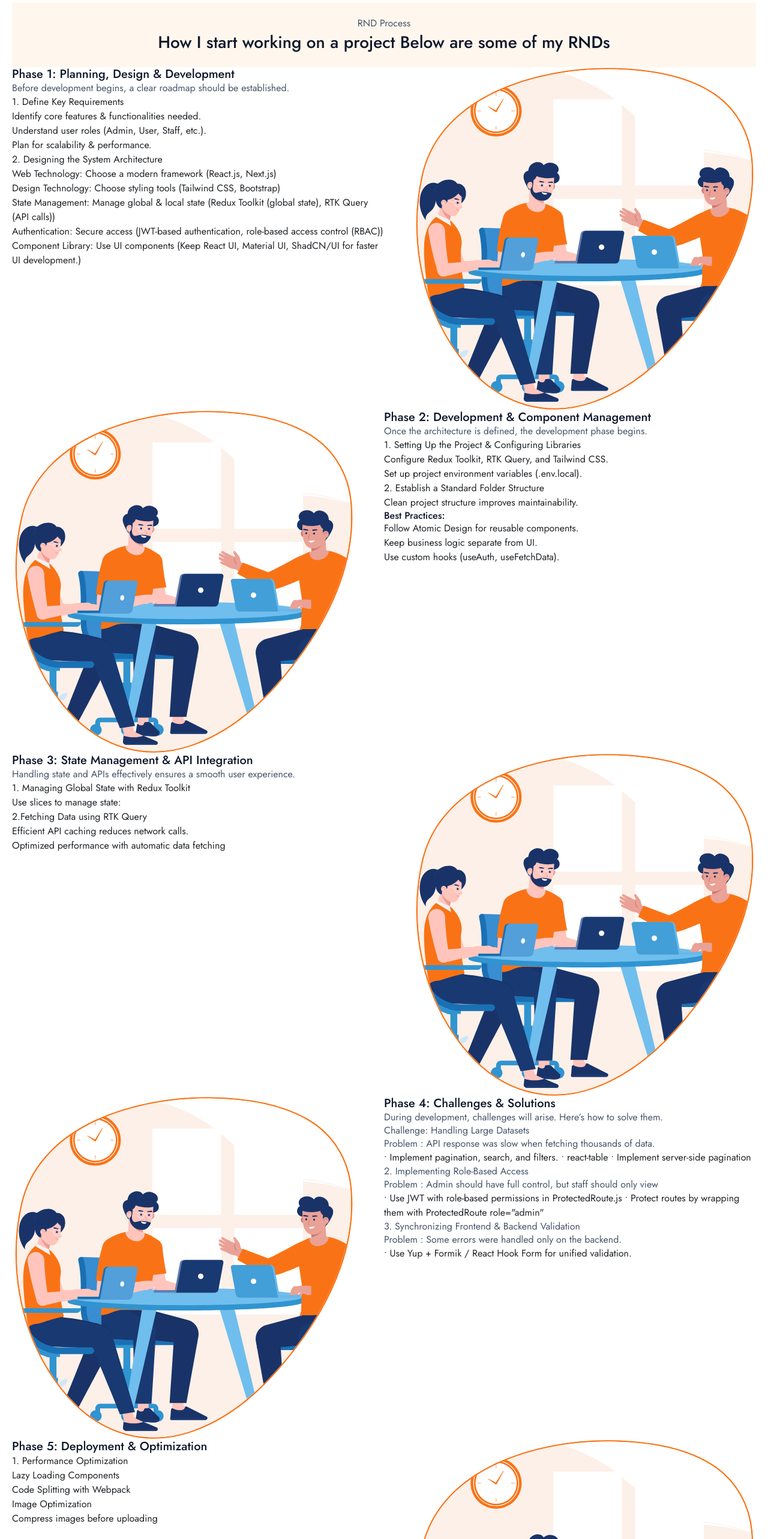
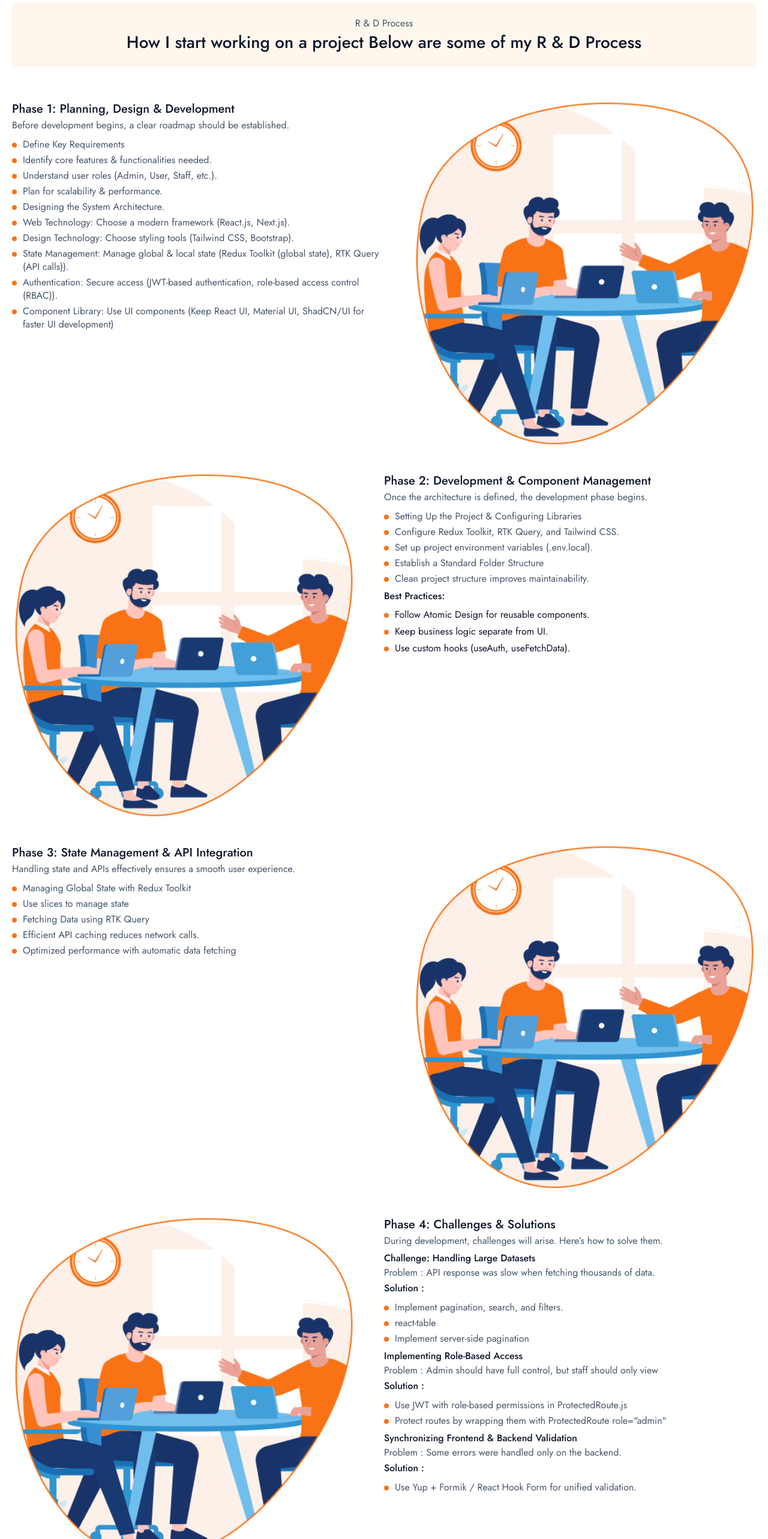
Before and after one commit to mannan608/mannan608-react, a React (Vite) app: page /rnd-process in a window 1280 px wide. Shown: the part 100-2666 px from the top of the page at 60% size. Built offline with nearby package versions, Linux system fonts and the light colour scheme; what react-easy-emoji would draw is missing.

Commit message:
update header r&d and about page

```diff
--- a/src/components/header/Header.jsx
+++ b/src/components/header/Header.jsx
@@ -57,7 +57,7 @@ const Header = () => {
                             </li>
                             <li className="nav-item">
                                 <NavLink className="nav-link" aria-current="page" to="/rnd-process">
-                                    Project R&D
+                                    R & D Process
                                 </NavLink>
                             </li>
 
--- a/src/index.css
+++ b/src/index.css
@@ -1,6 +1,10 @@
 .container-fluid {
   width: 1280px !important;
   margin: 0 auto;
+}
+
+.mobile-nav-toggler {
+  display: none;
 }
 
 /* navbar css */
@@ -372,7 +376,7 @@
 }
 
 .progress-wrapper .circle-progress-bar {
-  width: 104px;
+  width: 140px;
   /* height: 84px; */
   display: flex;
   align-items: center;
@@ -473,12 +477,12 @@
 }
 
 .portfolios .row {
-  row-gap: 24px;
-  margin: 0 -12px;
+  row-gap: 32px;
+  margin: 0 -16px;
 }
 
 .portfolios .col-md-6 {
-  padding: 0 12px;
+  padding: 0 16px;
 }
 
 .portfolios .portfolio {
@@ -579,6 +583,40 @@
   display: none;
 }
 
+.rnd-process {
+  margin-top: 58px;
+  display: flex;
+  flex-direction: column;
+  gap: 48px;
+}
+
+.step .row ul {
+  margin-top: 10px;
+  display: flex;
+  flex-direction: column;
+  gap: 4px;
+}
+
+.step .row ul li {
+  display: flex;
+  gap: 10px;
+  align-items: baseline;
+  color: var(--bs-neutral-900);
+}
+
+.step .row ul li::before {
+  display: inline-block;
+  content: "";
+  width: 8px;
+  height: 8px;
+  border-radius: 50%;
+  background: var(--bs-primary-500);
+}
+
+.step .row ul li p {
+  width: calc(100% - 18px);
+}
+
 @media only screen and (max-width: 1366px) {
   .container-fluid {
     width: 100% !important;
@@ -667,7 +705,7 @@
   .education-traning {
     .row {
       margin: 0;
-      flex-direction: column;
+      /* flex-direction: column; */
       row-gap: 14px;
 
       .col-6 {
@@ -675,6 +713,20 @@
         width: 100%;
       }
     }
+  }
+
+  .rnd-process .step .row {
+    /* flex-direction: column; */
+    row-gap: 24px;
+
+    .col-sm-6 {
+      width: 100%;
+      padding: 0 !important;
+    }
+  }
+
+  .rnd-process .step:nth-child(even) .row {
+    flex-direction: column-reverse !important;
   }
 }
 
@@ -703,7 +755,7 @@
 
   .key-skill-wrapper {
     .row {
-      flex-direction: column-reverse;
+      /* flex-direction: column-reverse; */
       margin: 0;
 
       .col-sm-6 {
@@ -712,6 +764,15 @@
 
       }
     }
+  }
+
+  .about-wrapper img {
+    display: none;
+  }
+
+  .key-skill-wrapper .image {
+    display: none;
+
   }
 
 }
@@ -911,4 +972,18 @@
       padding: 24px 10px;
     }
   }
+
+  .resume-content {
+    .icon {
+      width: 40px;
+      height: 40px;
+      padding: 7px;
+    }
+  }
+
+  .resume-content {
+    .content {
+      width: calc(100% - 56px);
+    }
+  }
 }
--- a/src/pages/About.jsx
+++ b/src/pages/About.jsx
@@ -9,14 +9,17 @@ import Circle from "../components/progress/Circle";
 import { Link } from "react-router-dom";
 
 const About = () => {
-  const percentage = 66;
+  const javapercentage = 80;
+  const reactpercentage = 70;
+  const wordpercentage = 90;
+  const btpercentage = 100;
   return (
     <>
       <section className="about-me">
         <div className="container-fluid">
           <div className="about-wrapper">
             <div className="row align-items-center">
-              <div className="col-12 col-lg-6">
+              <div className="col-12">
                 <div className="about-content">
                   <div className="section-heading">
                     <p>About Me</p>
@@ -45,32 +48,32 @@ const About = () => {
                         <div className="circle-progress-bar">
                           <Circle label="JavaScript">
                             <CircularProgressbar
-                              value={percentage}
-                              text={`${percentage}%`}
+                              value={javapercentage}
+                              text={`${javapercentage}%`}
                             />
                           </Circle>
                         </div>
                         <div className="circle-progress-bar">
                           <Circle label="React.js/Next.js">
                             <CircularProgressbar
-                              value={percentage}
-                              text={`${percentage}%`}
+                              value={reactpercentage}
+                              text={`${reactpercentage}%`}
                             />
                           </Circle>
                         </div>
                         <div className="circle-progress-bar">
                           <Circle label="WordPress">
                             <CircularProgressbar
-                              value={percentage}
-                              text={`${percentage}%`}
+                              value={wordpercentage}
+                              text={`${wordpercentage}%`}
                             />
                           </Circle>
                         </div>
                         <div className="circle-progress-bar">
-                          <Circle label="HTML / CSS">
+                          <Circle label="Bootstrap / Tailwind">
                             <CircularProgressbar
-                              value={percentage}
-                              text={`${percentage}%`}
+                              value={btpercentage}
+                              text={`${btpercentage}%`}
                             />
                           </Circle>
                         </div>
@@ -79,9 +82,9 @@ const About = () => {
                   </div>
                 </div>
               </div>
-              <div className="col-12 col-lg-6">
+              {/* <div className="col-12 col-lg-6">
                 <img src={Hero} alt="hero" />
-              </div>
+              </div> */}
             </div>
           </div>
         </div>
@@ -234,7 +237,7 @@ const About = () => {
                       </div>
                     </div>
                   </div>
-                  <div className="resume-content d-flex gap-3">
+                  {/* <div className="resume-content d-flex gap-3">
                     <div className="icon">
                       <img
                         src={WEBASE}
@@ -254,7 +257,7 @@ const About = () => {
                         <p className="font-14"> 04/2020 - 02/2021</p>
                       </div>
                     </div>
-                  </div>
+                  </div> */}
                 </div>
               </div>
             </div>
--- a/src/pages/RndProcess.jsx
+++ b/src/pages/RndProcess.jsx
@@ -1,5 +1,5 @@
 import React from 'react'
-import SectionImage from "../assets/about-vct.svg"
+import SectionImage from "../assets/about-vct.png"
 
 const RndProcess = () => {
     return (
@@ -7,35 +7,28 @@ const RndProcess = () => {
             <div className="container-fluid">
                 <div className="breadcump d-flex align-items-center justify-content-center">
                     <div className="section-heading text-center">
-                        <p>RND Process</p>
-                        <h3 className="mt-1">How I start working on a project Below are some of my RNDs</h3>
+                        <p>R & D Process</p>
+                        <h3 className="mt-1">How I start working on a project Below are some of my R & D Process</h3>
                     </div>
                 </div>
                 <div className="rnd-process">
                     <div className="step">
-
                         <div className="row">
                             <div className="col-sm-6">
                                 <h5>Phase 1: Planning, Design & Development</h5>
-                                <p>Before development begins, a clear roadmap should be established.</p>
+                                <p className='mt-1'>Before development begins, a clear roadmap should be established.</p>
                                 <ul>
-                                    <li>
-                                        1. Define Key Requirements
-                                        <ul>
-                                            <li>Identify core features & functionalities needed.</li>
-                                            <li>Understand user roles (Admin, User, Staff, etc.).</li>
-                                            <li>Plan for scalability & performance.</li>
-                                        </ul>
-                                    </li>
-                                    <li>2. Designing the System Architecture
-                                        <ul>
-                                            <li>Web Technology: Choose a modern framework (React.js, Next.js)</li>
-                                            <li>Design Technology: Choose styling tools (Tailwind CSS, Bootstrap)</li>
-                                            <li>State Management: Manage global & local state (Redux Toolkit (global state), RTK Query (API calls))</li>
-                                            <li>Authentication: Secure access (JWT-based authentication, role-based access control (RBAC))</li>
-                                            <li>Component Library: Use UI components (Keep React UI, Material UI, ShadCN/UI for faster UI development.)</li>
-                                        </ul>
-                                    </li>
+                                    <li> <p>Define Key Requirements</p></li>
+                                    <li><p>Identify core features & functionalities needed.</p></li>
+                                    <li><p>Understand user roles (Admin, User, Staff, etc.).</p> </li>
+                                    <li><p>Plan for scalability & performance.</p></li>
+                                    <li> <p>Designing the System Architecture.</p> </li>
+                                    <li><p>Web Technology: Choose a modern framework (React.js, Next.js).</p></li>
+                                    <li><p>Design Technology: Choose styling tools (Tailwind CSS, Bootstrap).</p></li>
+                                    <li><p>State Management: Manage global & local state (Redux Toolkit (global state), RTK Query (API calls)).</p></li>
+                                    <li><p>Authentication: Secure access (JWT-based authentication, role-based access control (RBAC)).</p></li>
+                                    <li><p>Component Library: Use UI components (Keep React UI, Material UI, ShadCN/UI for faster UI development)</p></li>
+
                                 </ul>
                             </div>
                             <div className="col-sm-6 ps-5">
@@ -52,19 +45,15 @@ const RndProcess = () => {
                             </div>
                             <div className="col-sm-6">
                                 <h5>Phase 2: Development & Component Management</h5>
-                                <p>Once the architecture is defined, the development phase begins.</p>
+                                <p className='mt-1'>Once the architecture is defined, the development phase begins.</p>
                                 <ul>
-                                    <li>
-                                        1.	Setting Up the Project & Configuring Libraries
-                                        <ul>
-                                            <li>Configure Redux Toolkit, RTK Query, and Tailwind CSS.</li>
-                                            <li>Set up project environment variables (.env.local).</li>
-                                        </ul>
-                                    </li>
-                                    <li>2.	Establish a Standard Folder Structure</li>
-                                    <li>Clean project structure improves maintainability.</li>
+                                    <li><p>Setting Up the Project & Configuring Libraries</p> </li>
+                                    <li><p>Configure Redux Toolkit, RTK Query, and Tailwind CSS.</p></li>
+                                    <li><p>Set up project environment variables (.env.local).</p></li>
+                                    <li><p>Establish a Standard Folder Structure</p></li>
+                                    <li><p>Clean project structure improves maintainability.</p></li>
                                 </ul>
-                                <h6>Best Practices:</h6>
+                                <h6 className='mt-2'>Best Practices:</h6>
                                 <ul>
                                     <li>Follow Atomic Design for reusable components.</li>
                                     <li>Keep business logic separate from UI.</li>
@@ -77,19 +66,14 @@ const RndProcess = () => {
                         <div className="row">
                             <div className="col-sm-6">
                                 <h5>Phase 3: State Management & API Integration</h5>
-                                <p>Handling state and APIs effectively ensures a smooth user experience.</p>
+                                <p className='mt-1'>Handling state and APIs effectively ensures a smooth user experience.</p>
                                 <ul>
-                                    <li>
-                                        1. Managing Global State with Redux Toolkit
-                                        <ul>
-                                            <li>Use slices to manage state:</li>
-                                        </ul>
-                                    </li>
-                                    <li>2.Fetching Data using RTK Query </li>
-                                    <li>Efficient API caching reduces network calls.</li>
-                                    <li>Optimized performance with automatic data fetching</li>
+                                    <li><p>Managing Global State with Redux Toolkit</p></li>
+                                    <li><p>Use slices to manage state</p></li>
+                                    <li><p>Fetching Data using RTK Query</p> </li>
+                                    <li><p>Efficient API caching reduces network calls.</p></li>
+                                    <li><p>Optimized performance with automatic data fetching</p></li>
                                 </ul>
-
                             </div>
                             <div className="col-sm-6 ps-5">
                                 <img src={SectionImage} alt="" />
@@ -97,62 +81,63 @@ const RndProcess = () => {
                         </div>
                     </div>
                     <div className="step">
-
                         <div className="row">
                             <div className="col-sm-6 pe-5">
                                 <img src={SectionImage} alt="" />
                             </div>
                             <div className="col-sm-6">
                                 <h5>Phase 4: Challenges & Solutions</h5>
-                                <p>During development, challenges will arise. Here’s how to solve them.</p>
-                                <p>Challenge: Handling Large Datasets</p>
-                                <div className="problem">
+                                <p className='mt-1'>During development, challenges will arise. Here’s how to solve them.</p>
+                                <h6 className='mt-2'>Challenge: Handling Large Datasets</h6>
+                                <div className="problem mt-1">
                                     <p>Problem : API response was slow when fetching thousands of data.</p>
                                 </div>
-                                <div className="solution">
-                                    •	Implement pagination, search, and filters.
-                                    •	react-table
-                                    •	Implement server-side pagination
+                                <div className="solution mt-1">
+                                    <p className='text-black fw-500'>Solution :</p>
+                                    <ul>
+                                        <li><p>Implement pagination, search, and filters.</p></li>
+                                        <li><p>react-table</p></li>
+                                        <li><p>Implement server-side pagination</p></li>
+                                    </ul>
                                 </div>
 
-                                <p>2.	Implementing Role-Based Access</p>
-                                <div className="problem">
+                                <h6 className='mt-2'>Implementing Role-Based Access</h6>
+                                <div className="problem mt-1">
                                     <p>Problem : Admin should have full control, but staff should only view</p>
                                 </div>
-                                <div className="solution">
-                                    •	Use JWT with role-based permissions in ProtectedRoute.js
-                                    •	Protect routes by wrapping them with ProtectedRoute role="admin"
-
+                                <div className="solution mt-1">
+                                    <p className='text-black fw-500'>Solution :</p>
+                                    <ul>
+                                        <li><p>Use JWT with role-based permissions in ProtectedRoute.js</p></li>
+                                        <li><p>Protect routes by wrapping them with ProtectedRoute role="admin"</p></li>
+                                    </ul>
                                 </div>
-                                <p>3.	Synchronizing Frontend & Backend Validation</p>
-                                <div className="problem">
+                                <h6 className='mt-2'>Synchronizing Frontend & Backend Validation</h6>
+                                <div className="problem mt-1">
                                     <p>Problem : Some errors were handled only on the backend.</p>
                                 </div>
-                                <div className="solution">
-                                    •	Use Yup + Formik / React Hook Form for unified validation.
-
+                                <div className="solution mt-1">
+                                    <p className='text-black fw-500'>Solution :</p>
+                                    <ul>
+                                        <li>
+                                            <p>Use Yup + Formik / React Hook Form for unified validation.</p>
+                                        </li>
+                                    </ul>
                                 </div>
                             </div>
                         </div>
                     </div>
                     <div className="step">
-
                         <div className="row">
                             <div className="col-sm-6">
                                 <h5>Phase 5: Deployment & Optimization</h5>
                                 <ul>
-                                    <li>
-                                        1. Performance Optimization
-                                        <ul>
-                                            <li>Lazy Loading Components</li>
-                                            <li>Code Splitting with Webpack</li>
-                                            <li>Image Optimization</li>
-                                            <li>Compress images before uploading</li>
-                                        </ul>
-                                    </li>
-
+                                    <li><p>Performance Optimization</p> </li>
+                                    <li><p>Lazy Loading Components</p></li>
+                                    <li><p>Code Splitting with Webpack</p></li>
+                                    <li><p>Image Optimization</p></li>
+                                    <li><p>Compress images before uploading</p></li>
                                 </ul>
-
                             </div>
                             <div className="col-sm-6 ps-5">
                                 <img src={SectionImage} alt="" />
```
